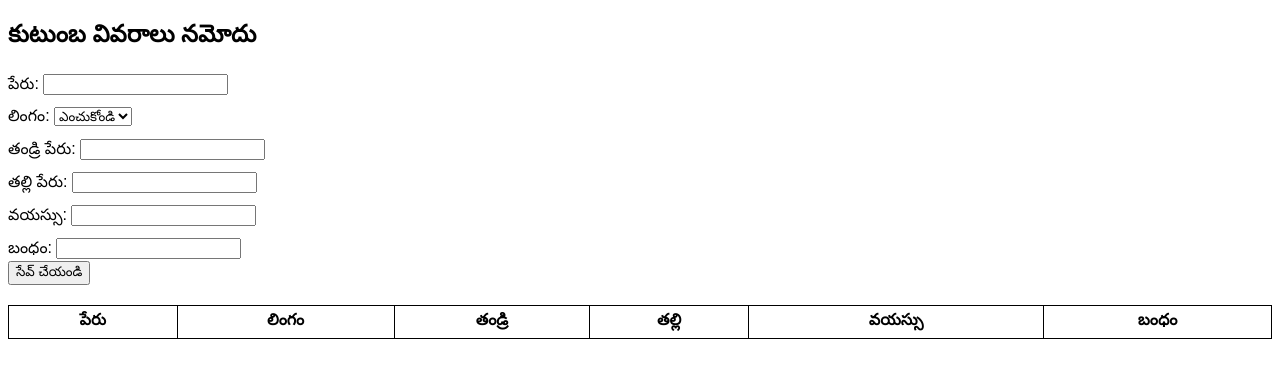
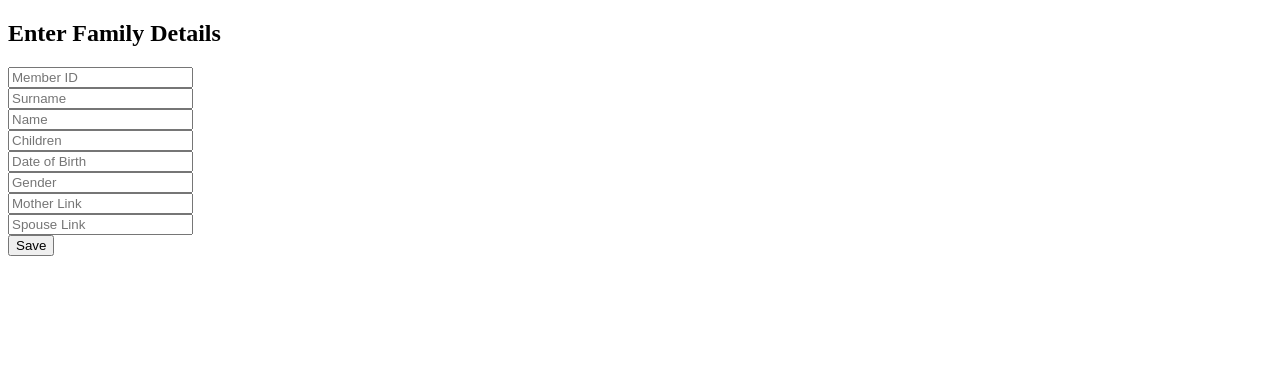
Before and after one commit to hussen2podugu-gif/family-tree, a plain HTML site: page index.html in a window 1280 px wide. Drawn offline with Linux system fonts and the light colour scheme.

Commit message:
Update index.html
updated index.html

```diff
--- a/index.html
+++ b/index.html
@@ -1,59 +1,31 @@
 <!DOCTYPE html>
 <html>
 <head>
-  <title>Kutumba Data Entry</title>
-  <style>
-    body { font-family: Arial, sans-serif; direction: ltr; }
-    label { display: block; margin-top: 10px; }
-    table, th, td { border: 1px solid black; border-collapse: collapse; padding: 5px; }
-    #data-table { margin-top: 20px; width: 100%; }
-  </style>
+  <title>Family Data Entry</title>
 </head>
 <body>
-  <h2>కుటుంబ వివరాలు నమోదు</h2>
-  <form id="entry-form">
-    <label>పేరు: <input type="text" name="name" required></label>
-    <label>లింగం:
-      <select name="gender" required>
-        <option value="">ఎంచుకోండి</option>
-        <option value="Male">పురుషుడు</option>
-        <option value="Female">స్త్రీ</option>
-        <option value="Other">ఇతర</option>
-      </select>
-    </label>
-    <label>తండ్రి పేరు: <input type="text" name="fatherName"></label>
-    <label>తల్లి పేరు: <input type="text" name="motherName"></label>
-    <label>వయస్సు: <input type="number" name="age"></label>
-    <label>బంధం: <input type="text" name="relation"></label>
-    <button type="submit">సేవ్ చేయండి</button>
+  <h2>Enter Family Details</h2>
+  <form id="family-form">
+    <input name="memberId" placeholder="Member ID" required><br>
+    <input name="surname" placeholder="Surname" required><br>
+    <input name="name" placeholder="Name" required><br>
+    <input name="children" placeholder="Children"><br>
+    <input name="dob" placeholder="Date of Birth"><br>
+    <input name="gender" placeholder="Gender"><br>
+    <input name="motherLink" placeholder="Mother Link"><br>
+    <input name="spouseLink" placeholder="Spouse Link"><br>
+    <button type="submit">Save</button>
   </form>
 
-  <table id="data-table">
-    <thead>
-      <tr>
-        <th>పేరు</th><th>లింగం</th><th>తండ్రి</th><th>తల్లి</th><th>వయస్సు</th><th>బంధం</th>
-      </tr>
-    </thead>
-    <tbody></tbody>
-  </table>
-
   <script>
-    document.getElementById('entry-form').addEventListener('submit', function(e) {
+    document.getElementById('family-form').addEventListener('submit', function(e) {
       e.preventDefault();
       const form = e.target;
-      const row = document.createElement('tr');
-      ['name', 'gender', 'fatherName', 'motherName', 'age', 'relation'].forEach(field => {
-        const cell = document.createElement('td');
-        cell.textContent = form[field].value;
-        row.appendChild(cell);
-      });
-      document.querySelector('#data-table tbody').appendChild(row);
-
-      // Send to Google Sheet
-      fetch('https://script.google.com/macros/s/AKfycbyMLMfrrrIwqlnBAydF2bX0lIyZ5Zlc2VSAf3ejAWZ_w4t5O6XpBhwiuraU5u0iUl78Hg/exec', {
-        method: 'POST',
-        body: new FormData(form)
-      }).then(() => form.reset());
+      const params = new URLSearchParams(new FormData(form)).toString();
+      fetch('https://script.google.com/macros/s/AKfycbyiEvKWGO7jbM5pQ7CX4K3PiksrtTdZgEvWyEkAqON0PWgbwRgqz5MpeG7uTnOsgzGK/exec' + '?' + params)
+        .then(res => res.text())
+        .then(data => alert(data))
+        .catch(err => alert("Error: " + err));
     });
   </script>
 </body>
```
